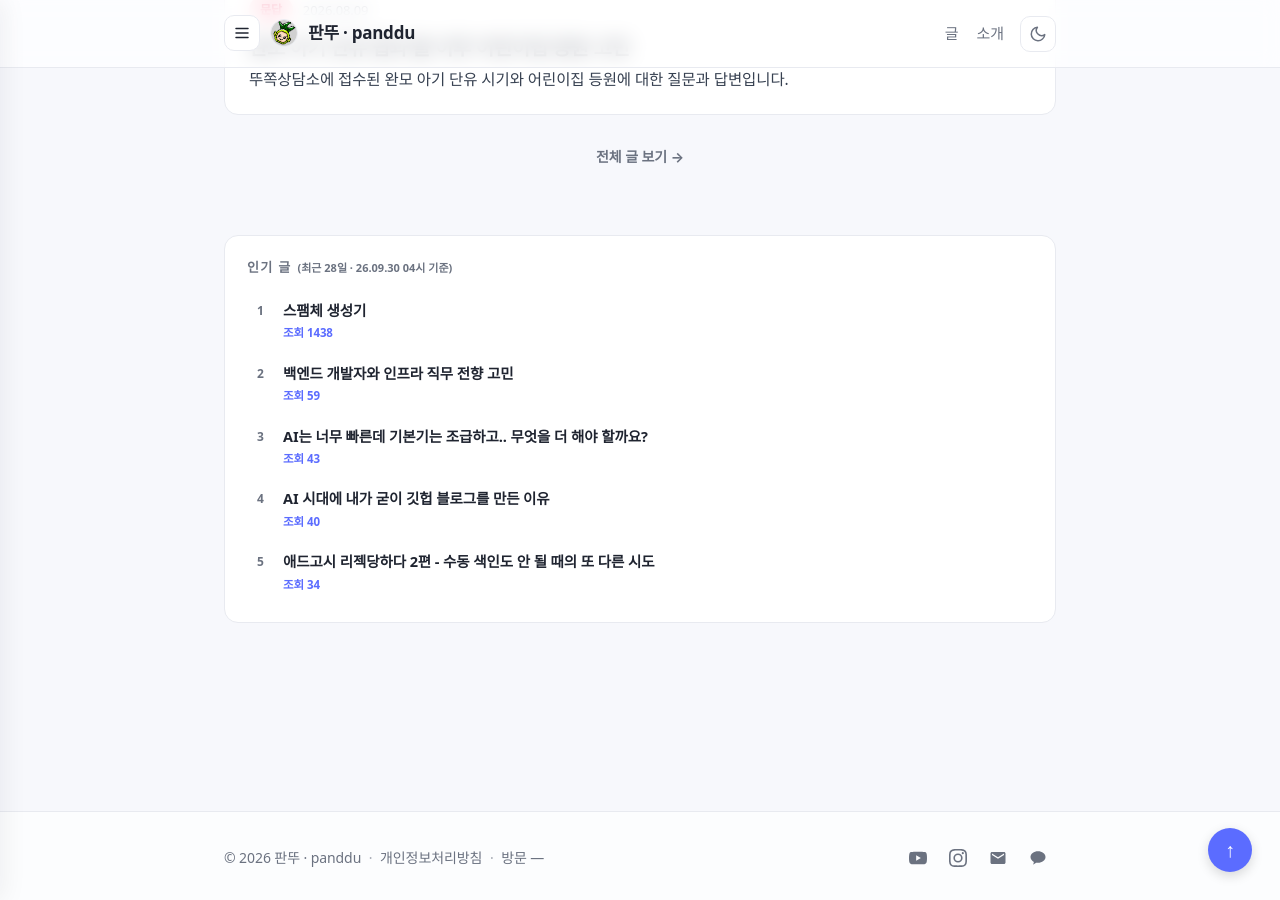
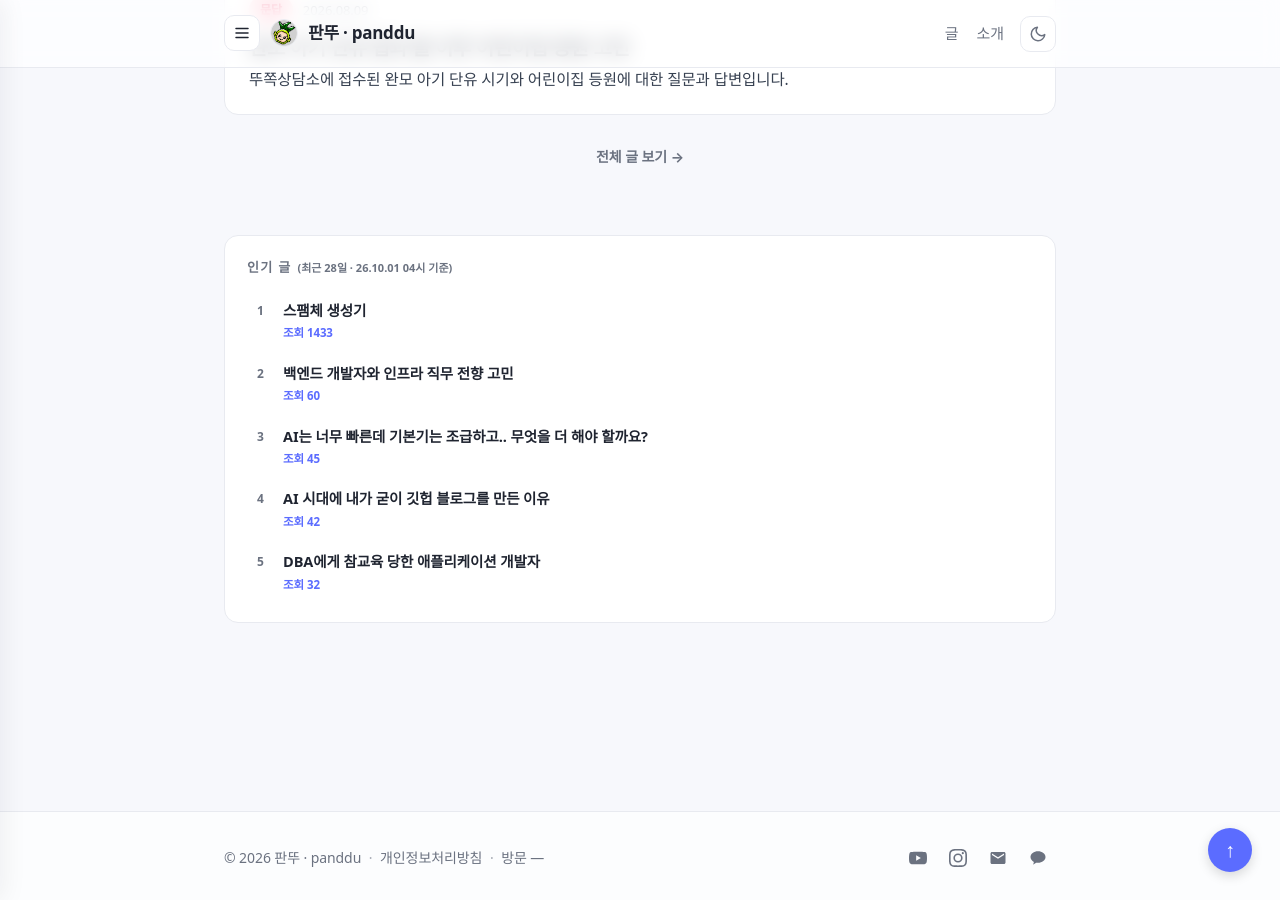
Before and after one commit to panddu/panddu.github.io, a Jekyll site: the page built from index.html, in a window 1280 px wide and 900 px high, scrolled down 1992 px. Built offline with Jekyll 4.4.1, drawn with Linux system fonts in a browser that asks for light colours; some web fonts are replaced.

Commit message:
chore: update popular posts

```diff
--- a/_data/popular_posts.json
+++ b/_data/popular_posts.json
@@ -1,31 +1,31 @@
 {
-  "generated_at": "2026-09-30T04:47:11+09:00",
+  "generated_at": "2026-10-01T04:50:49+09:00",
   "period_days": 28,
   "posts": [
     {
       "title": "스팸체 생성기",
       "url": "/posts/2019/04/spammaker/",
-      "views": 1438
+      "views": 1433
     },
     {
       "title": "백엔드 개발자와 인프라 직무 전향 고민",
       "url": "/posts/2026/08/backend-and-infra-counsel/",
-      "views": 59
+      "views": 60
     },
     {
       "title": "AI는 너무 빠른데 기본기는 조급하고.. 무엇을 더 해야 할까요?",
       "url": "/posts/2026/08/ai-and-basic-skills/",
-      "views": 43
+      "views": 45
     },
     {
       "title": "AI 시대에 내가 굳이 깃헙 블로그를 만든 이유",
       "url": "/posts/2026/08/why-i-made-github-blog/",
-      "views": 40
+      "views": 42
     },
     {
-      "title": "애드고시 리젝당하다 2편 - 수동 색인도 안 될 때의 또 다른 시도",
-      "url": "/posts/2026/08/adsense-rejection-diary-2/",
-      "views": 34
+      "title": "DBA에게 참교육 당한 애플리케이션 개발자",
+      "url": "/posts/2019/10/app-developer-learned-by-dba/",
+      "views": 32
     }
   ]
 }
```
